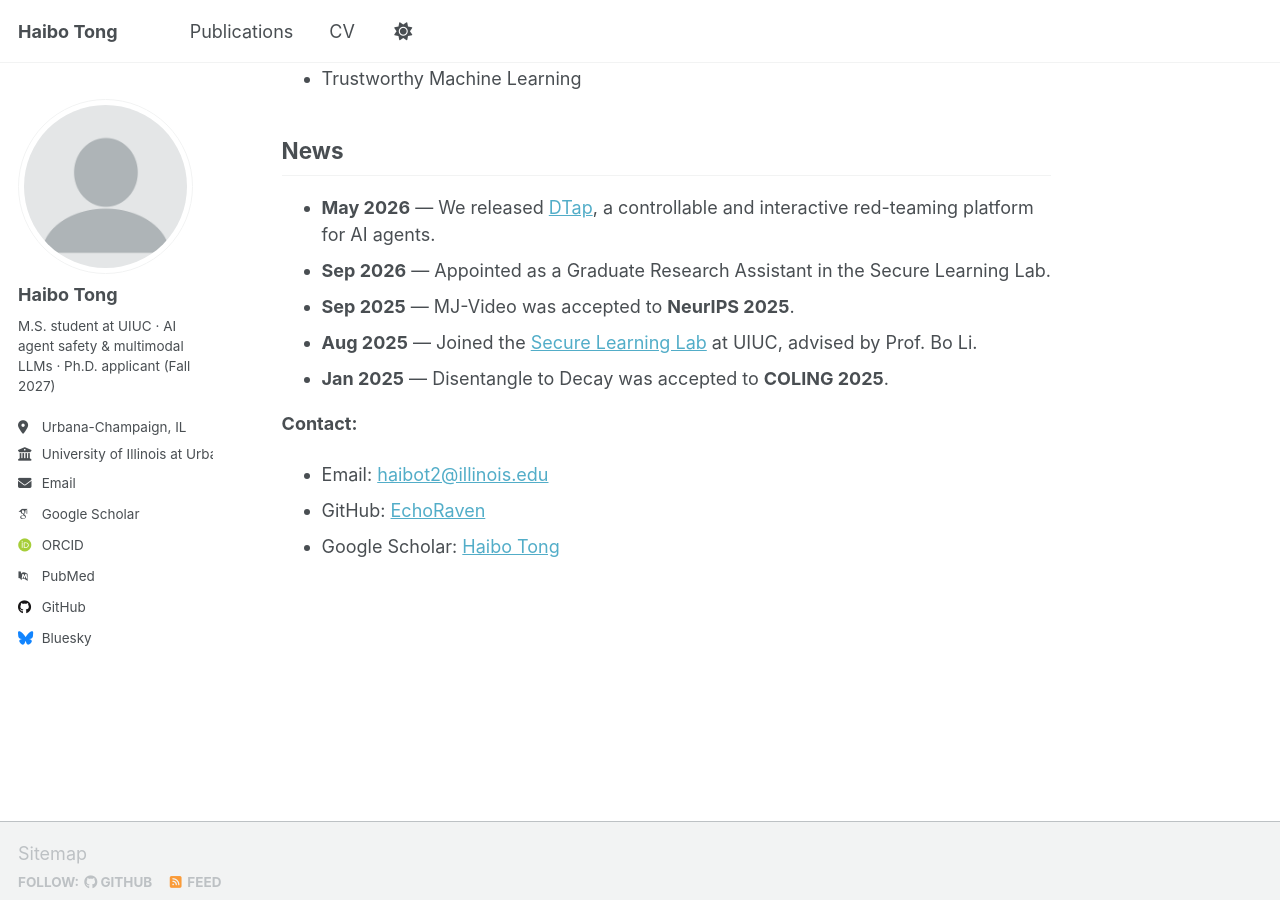
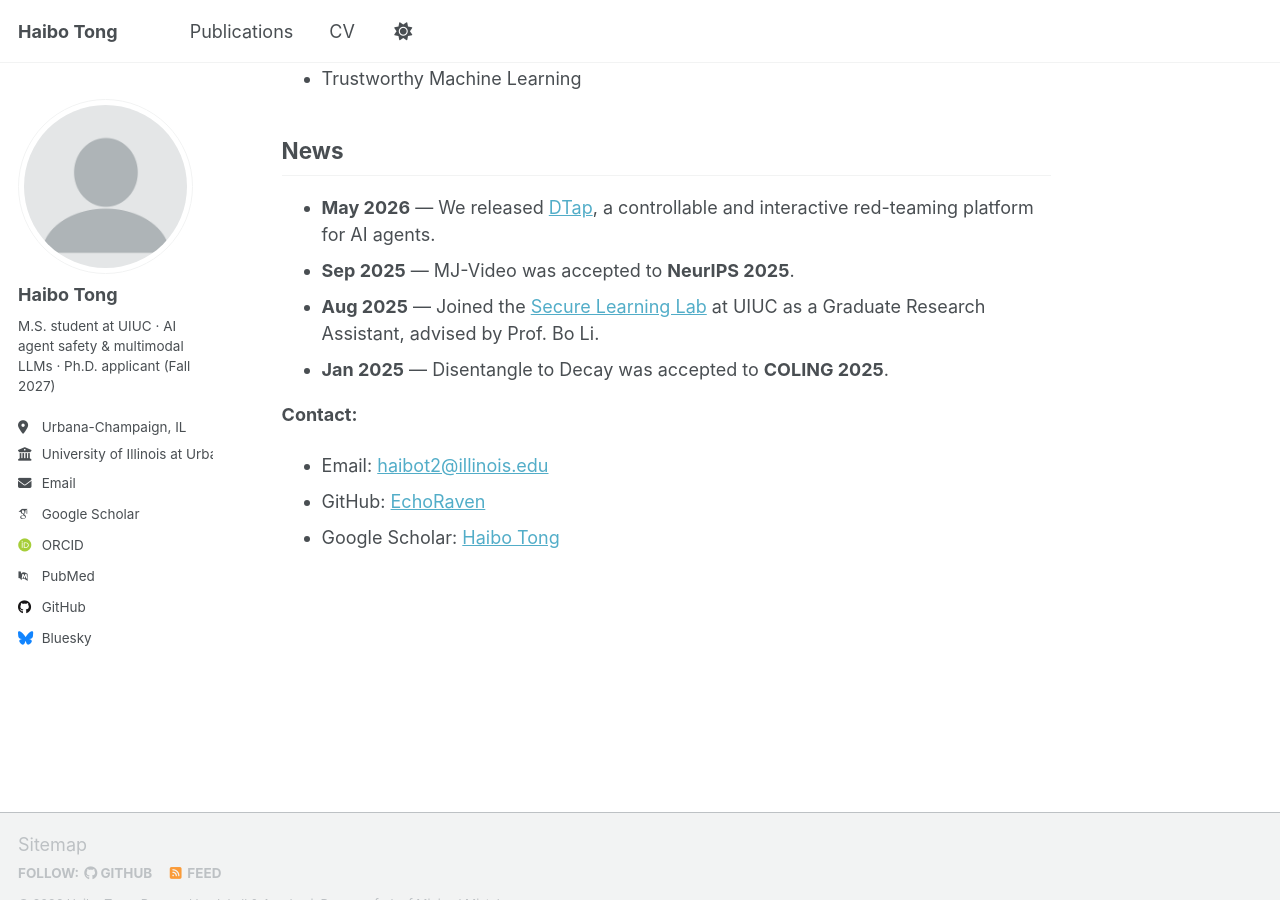
Before and after one commit to EchoRaven/Haibo.github.io, a Jekyll site: the page built from _pages/about.md, in a window 1280 px wide and 900 px high, scrolled down 723 px. Built offline with Jekyll 4.4.1, drawn with Linux system fonts in a browser that asks for light colours; some web fonts are replaced; a script that is not in the unit is left out.

Commit message:
News: RA since enrollment, drop redundant Sep 2026 item
Co-Authored-By: Claude Fable 5 <noreply@anthropic.com>

```diff
--- a/_pages/about.md
+++ b/_pages/about.md
@@ -28,9 +28,8 @@ My research aims to build capable, safe, and trustworthy AI agents. My current w
 ## News
 
 - **May 2026** — We released [DTap](https://arxiv.org/abs/2605.04808), a controllable and interactive red-teaming platform for AI agents.
-- **Sep 2026** — Appointed as a Graduate Research Assistant in the Secure Learning Lab.
 - **Sep 2025** — MJ-Video was accepted to **NeurIPS 2025**.
-- **Aug 2025** — Joined the [Secure Learning Lab](https://aisecure.github.io/) at UIUC, advised by Prof. Bo Li.
+- **Aug 2025** — Joined the [Secure Learning Lab](https://aisecure.github.io/) at UIUC as a Graduate Research Assistant, advised by Prof. Bo Li.
 - **Jan 2025** — Disentangle to Decay was accepted to **COLING 2025**.
 
 **Contact:**
```
